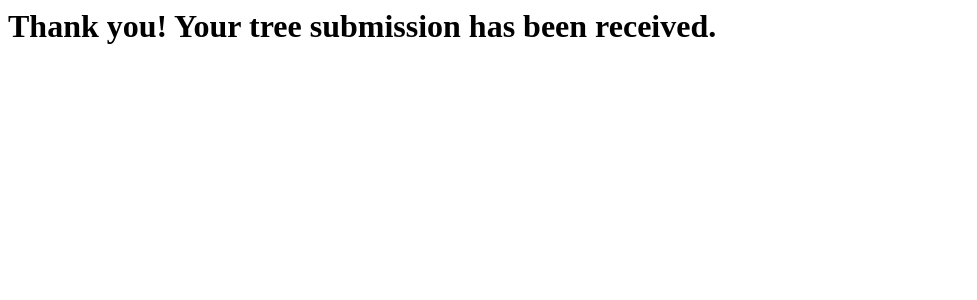
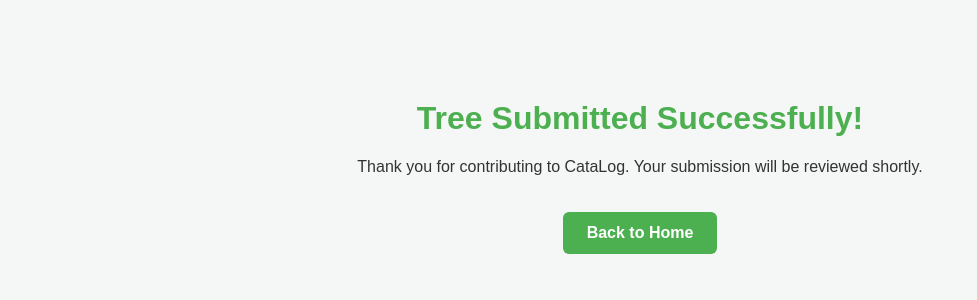
Before and after one commit to jackmichaud/catalog, a Django app: template home/templates/home/submission_success.html in a window 1280 px wide. Shown: the top 300 px of the page, without its empty margins (0-977 px from the left). Run offline with Django 5.2, Linux system fonts and the light colour scheme; the template is opened without the code that fills it, so the values that code supplies are empty.

Commit message:
working submit button and updates database

```diff
--- a/home/admin.py
+++ b/home/admin.py
@@ -1,6 +1,6 @@
 from django.contrib import admin
 from django.contrib.auth.admin import UserAdmin
-from .models import CustomUser
+from .models import CustomUser, TreeSubmission
 
 # register your models here
 
@@ -14,3 +14,7 @@ class CustomUserAdmin(UserAdmin):
     )
 
 admin.site.register(CustomUser, CustomUserAdmin)
+
+@admin.register(TreeSubmission)
+class TreeSubmissionAdmin(admin.ModelAdmin):
+    list_display = ('tree_name', 'location', 'description')
--- a/home/templates/home/submission_success.html
+++ b/home/templates/home/submission_success.html
@@ -1 +1,38 @@
-<h1>Thank you! Your tree submission has been received.</h1>
+{% load static %}
+<!DOCTYPE html>
+<html lang="en">
+<head>
+    <meta charset="UTF-8">
+    <title>Submission Successful</title>
+    <link rel="stylesheet" href="{% static 'home/style.css' %}">
+    <style>
+        .success-container {
+            text-align: center;
+            margin-top: 100px;
+        }
+        .success-container h1 {
+            color: #4CAF50;
+        }
+        .success-container a {
+            display: inline-block;
+            margin-top: 20px;
+            padding: 12px 24px;
+            background-color: #4CAF50;
+            color: white;
+            border-radius: 6px;
+            text-decoration: none;
+            font-weight: 600;
+        }
+        .success-container a:hover {
+            background-color: #45a049;
+        }
+    </style>
+</head>
+<body>
+    <div class="success-container">
+        <h1>Tree Submitted Successfully!</h1>
+        <p>Thank you for contributing to CataLog. Your submission will be reviewed shortly.</p>
+        <a href="{% url 'index' %}">Back to Home</a>
+    </div>
+</body>
+</html>
--- a/home/views.py
+++ b/home/views.py
@@ -62,4 +62,4 @@ def moderate_trees(request):
     return render(request, 'moderate_trees.html', {'submissions': submissions})
 
 def feedback_success(request):
-    return render(request, 'submission_success.html')
+    return render(request, 'home/submission_success.html')
```
Also changed, not shown: db.sqlite3.
